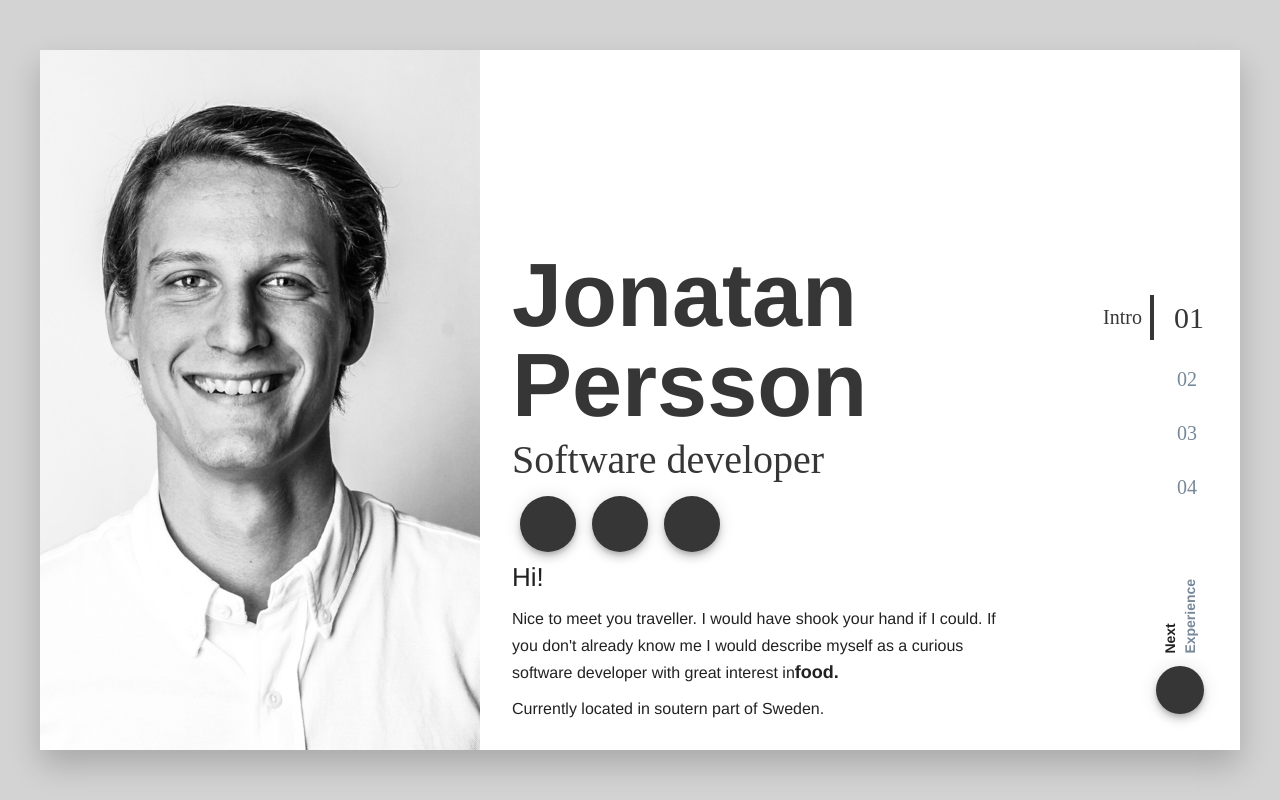
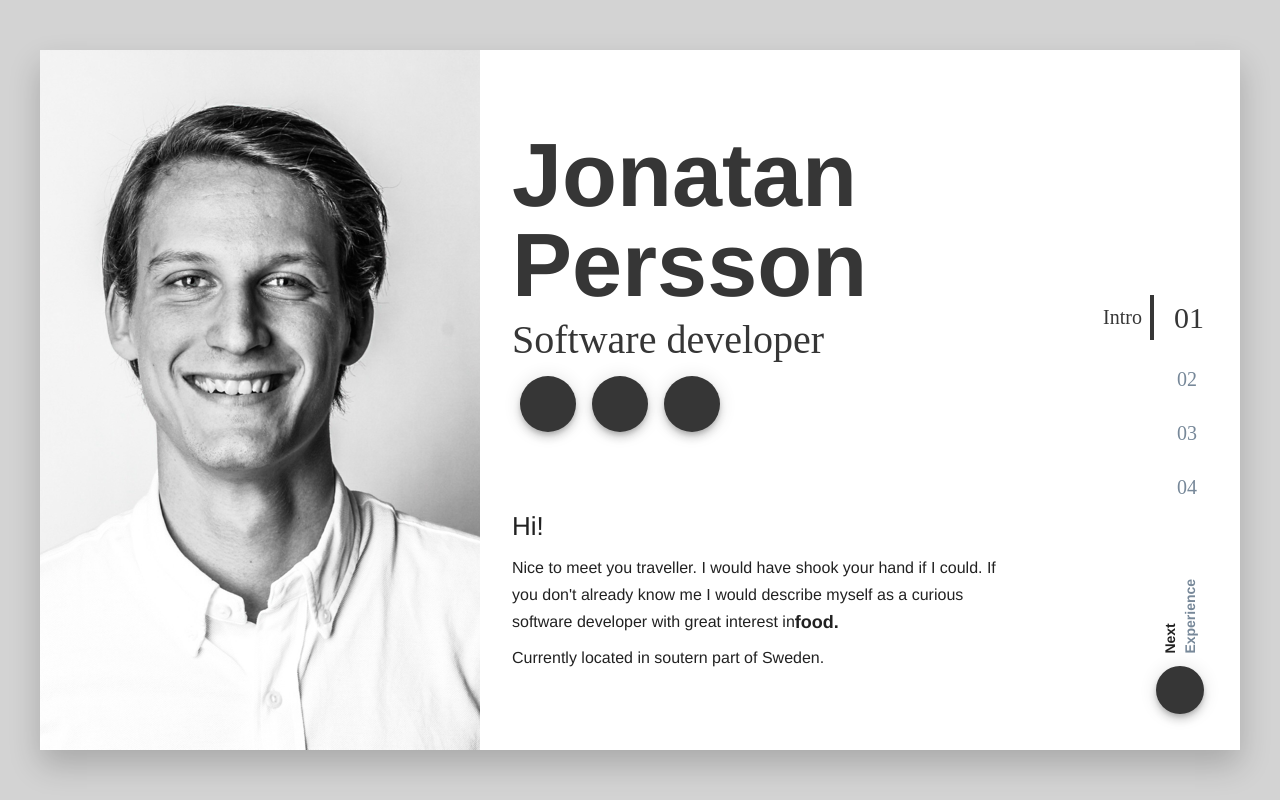
Before and after one commit to jonatanpersson123/cv, a Vue app in the folder frontend/: page /#/ in a window 1280 px wide. Built offline with nearby package versions, Linux system fonts and the light colour scheme; some icons are missing.

Commit message:
Renamed animation. Adjusted padding for timeline.

```diff
--- a/frontend/src/components/TimelineElements.vue
+++ b/frontend/src/components/TimelineElements.vue
@@ -30,7 +30,7 @@ export default {
 }
 
 .v-timeline {
-    padding-top: 1px;
+    padding-top: 0;
 }
 
 .v-timeline::before {
--- a/frontend/src/styles/animations.css
+++ b/frontend/src/styles/animations.css
@@ -42,14 +42,14 @@
     }
 }
 
-.slide-up {
-    animation: slide-up 1.25s;
+.slideUp {
+    animation: slideUp 1.25s;
     animation-delay: 1.25s;
     -webkit-animation-fill-mode: forwards;
 
 }
 
-@keyframes slide-up
+@keyframes slideUp
 {
     0% {
         margin-top: 200px;
```
